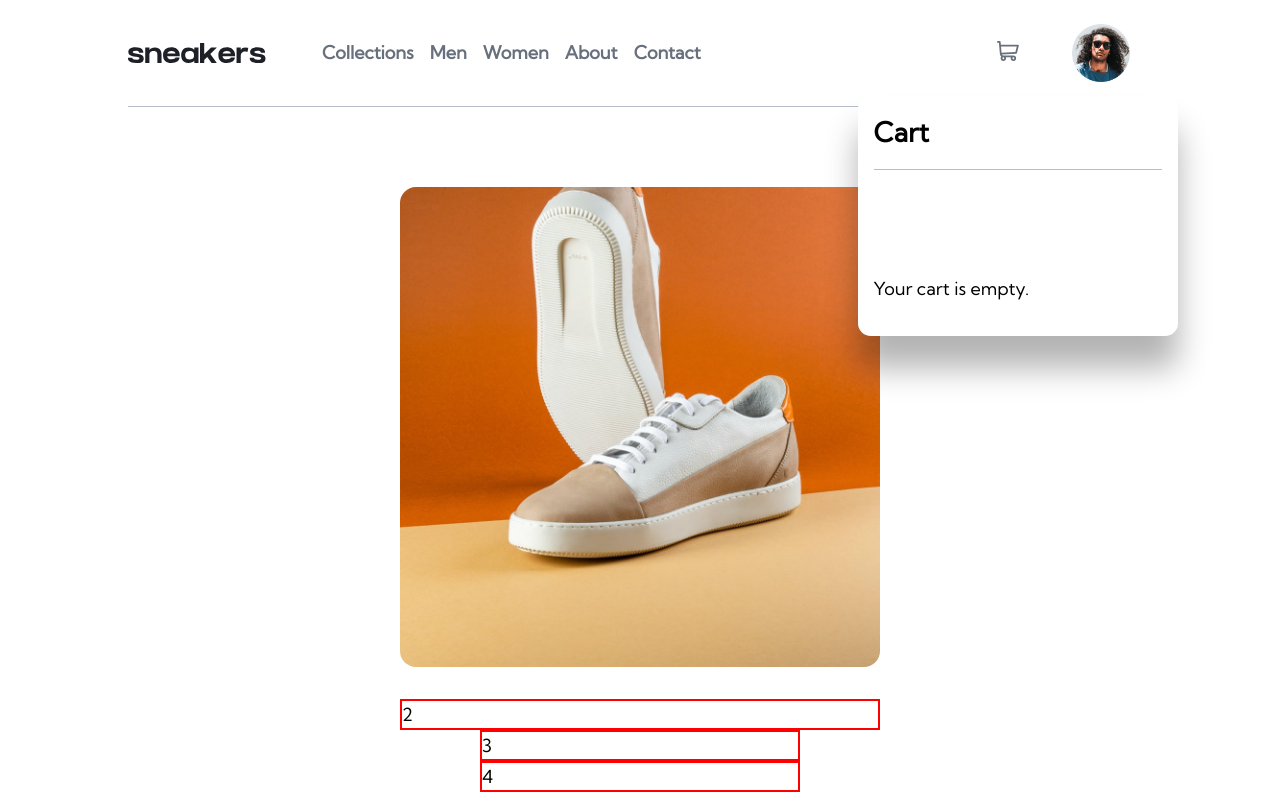
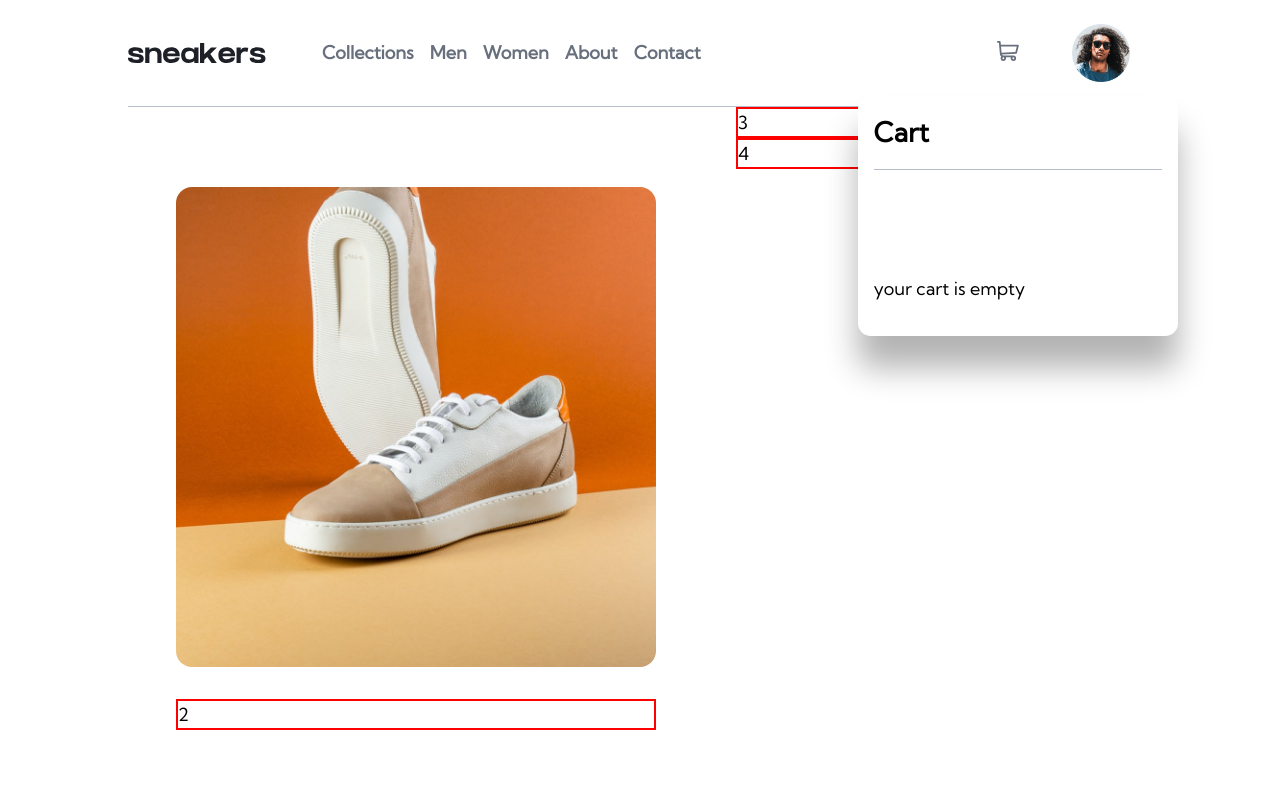
Before and after one commit to Adel-Al-Qosi/E-commerce-project, a React (Create React App) app: page / in a window 1280 px wide. Both pictures are taken after a click on the button "open cart". Built offline with nearby package versions, Linux system fonts and the light colour scheme; a web font is replaced by a local one.

Commit message:
try grid area to fix the layout

```diff
--- a/src/App.js
+++ b/src/App.js
@@ -8,6 +8,7 @@ import { useState } from "react";
 
 function App() {
   const [isCartVisible, setIsCartVisible] = useState(false);
+  const [cartProducts, setCartProducts] = useState([])
 
   const toggleCart = () => {
     setIsCartVisible(!isCartVisible);
@@ -20,7 +21,7 @@ function App() {
       <Routes>
         <Route path="/" element={<Home />} />
       </Routes>
-      {isCartVisible && <Cart isVisible={isCartVisible} />}
+      {isCartVisible && <Cart cartProducts={cartProducts} setCartProducts={setCartProducts} isVisible={isCartVisible} />}
     </Router>
     </div>
   );
--- a/src/components/Cart.jsx
+++ b/src/components/Cart.jsx
@@ -1,15 +1,19 @@
 import React from "react";
 import "../index.css";
 
-const Cart = ({ isVisible }) => {
+const Cart = ({ isVisible, cartProducts, setCartProducts }) => {
+
+
   return (
     <div className={`cart-container ${isVisible ? "visible" : ""}`}>
       <div className="cart-header">
         <h2 className="cart-word">Cart</h2>
       </div>
       <div className="cart-body">
-        {/* cart items here (maybe) */}
-        <p>Your cart is empty.</p>
+        {
+          /*cart stuff here*/
+        }
+        <p>your cart is empty</p>
       </div>
     </div>
   );
--- a/src/index.css
+++ b/src/index.css
@@ -35,7 +35,7 @@
 
 /* font-families */
 
-@media (min-width: 45em) {
+@media (min-width: 46em) {
   :root {
     /* font-sizes */
     --fs-800: 6.25rem;
@@ -167,14 +167,30 @@ select {
 
 /* typography */
 
-.fs-900 { font-size: var(--fs-900); }
-.fs-800 { font-size: var(--fs-800); }
-.fs-700 { font-size: var(--fs-700); }
-.fs-600 { font-size: var(--fs-600); }
-.fs-500 { font-size: var(--fs-500); }
-.fs-400 { font-size: var(--fs-400); }
-.fs-300 { font-size: var(--fs-300); }
-.fs-200 { font-size: var(--fs-200); }
+.fs-900 {
+  font-size: var(--fs-900);
+}
+.fs-800 {
+  font-size: var(--fs-800);
+}
+.fs-700 {
+  font-size: var(--fs-700);
+}
+.fs-600 {
+  font-size: var(--fs-600);
+}
+.fs-500 {
+  font-size: var(--fs-500);
+}
+.fs-400 {
+  font-size: var(--fs-400);
+}
+.fs-300 {
+  font-size: var(--fs-300);
+}
+.fs-200 {
+  font-size: var(--fs-200);
+}
 
 .fs-900,
 .fs-800,
@@ -194,7 +210,6 @@ select {
   align-items: center;
   border-bottom: 1px solid var(--clr-grayish-blue);
   padding-block: 1.5rem;
-
 }
 
 .logo {
@@ -205,14 +220,12 @@ select {
   order: 1;
 }
 
-
 .header > *:first-child {
   align-items: center;
 }
 
 li {
   list-style: none;
-
 }
 
 nav ul li a {
@@ -223,7 +236,6 @@ nav ul li a {
 
 nav ul li a:hover {
   color: var(--clr-black);
-
 }
 
 .header > *:last-child {
@@ -232,7 +244,7 @@ nav ul li a:hover {
 
 .header > *:last-child > img {
   width: 2rem;
-  padding: .2rem;
+  padding: 0.2rem;
   margin-right: 1.2rem;
 }
 
@@ -241,18 +253,16 @@ nav ul li a:hover {
   padding: 0;
   cursor: pointer;
   width: 2rem;
-  border: .2rem solid var(--clr-orange);
+  border: 0.2rem solid var(--clr-orange);
   border-radius: 50%;
 }
 
-
-@media (min-width: 45em) {
+@media (min-width: 46em) {
   .header {
     justify-content: space-between;
     align-items: center;
     border-bottom: 1px solid var(--clr-grayish-blue);
     padding-block: 1.3rem;
-
   }
 
   .logo {
@@ -265,17 +275,16 @@ nav ul li a:hover {
 
   li {
     list-style: none;
-
   }
 
   nav ul li a {
     text-decoration: none;
-    color: var(--clr-dark-grayish-blue)
+    color: var(--clr-dark-grayish-blue);
   }
 
   nav ul li a:hover {
     color: var(--clr-black);
-    border-bottom: .4rem solid var(--clr-orange);
+    border-bottom: 0.4rem solid var(--clr-orange);
     padding-bottom: 2em;
   }
 
@@ -285,14 +294,14 @@ nav ul li a:hover {
 
   .header > *:last-child > img {
     width: 4rem;
-    padding: .2rem;
+    padding: 0.2rem;
   }
 
   .header > *:last-child > img:hover {
     padding: 0;
     cursor: pointer;
     width: 4rem;
-    border: .2rem solid var(--clr-orange);
+    border: 0.2rem solid var(--clr-orange);
     border-radius: 50%;
   }
 }
@@ -306,7 +315,7 @@ header .nav-btn {
   border: none;
   outline: none;
   margin-left: 2rem;
-  margin-top: .5rem;
+  margin-top: 0.5rem;
 }
 
 header .navbar {
@@ -349,7 +358,7 @@ header .responsive-nav {
   transform: none;
 }
 
-@media (min-width: 45em) {
+@media (min-width: 46em) {
   .nav-btn {
     display: none;
   }
@@ -372,7 +381,6 @@ header .responsive-nav {
   .column {
     flex-direction: row;
   }
-
 }
 
 /* cart */
@@ -384,9 +392,7 @@ header .responsive-nav {
   background-repeat: no-repeat;
   width: 1.5rem;
   cursor: pointer;
-  padding: 0.5rem;
   margin-right: 2rem;
-
 }
 
 .cart-header {
@@ -412,7 +418,7 @@ header .responsive-nav {
   flex-direction: column;
   justify-content: space-between;
   z-index: 10;
-  border-radius: .8rem;
+  border-radius: 0.8rem;
 }
 
 .cart-items {
@@ -445,7 +451,7 @@ header .responsive-nav {
   text-align: right;
 }
 
-@media (min-width: 45em) {
+@media (min-width: 46em) {
   .cart-header {
     border-bottom: 1px solid var(--clr-grayish-blue);
     padding-block: 0 1rem;
@@ -465,7 +471,7 @@ header .responsive-nav {
     flex-direction: column;
     justify-content: space-between;
     z-index: 10;
-    border-radius: .8rem;
+    border-radius: 0.8rem;
   }
 
   .cart-items {
@@ -501,7 +507,6 @@ header .responsive-nav {
 
 /* home page */
 
-
 .home {
   display: flex;
   flex-direction: column;
@@ -510,9 +515,8 @@ header .responsive-nav {
 .gallery {
   position: relative;
   width: 100%;
-  height: clamp(30rem, 25vw, 40rem)
+  height: clamp(30rem, 25vw, 40rem);
 }
-
 
 .pic {
   width: 100%;
@@ -547,16 +551,17 @@ header .responsive-nav {
   background-position: center;
 }
 
-@media (min-width: 45em) {
+@media (min-width: 46em) {
   .home {
-    display: flex;
-    justify-content: center;
-    align-items: center;
+    display: grid;
+    grid-template-columns: repeat(5, 1fr);
+    grid-template-areas: "gallery gallery gallery info info";
   }
 
   .gallery-container {
     margin-top: 5rem;
     margin-inline: 3rem;
+    grid-area: "gallery";
   }
 
   .gallery {
@@ -596,11 +601,8 @@ header .responsive-nav {
 
 .home--3 {
   border: 2px solid red;
-
-
 }
 
 .home--4 {
   border: 2px solid red;
-
 }
```
